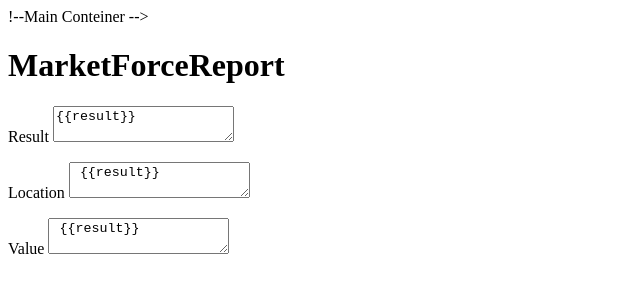
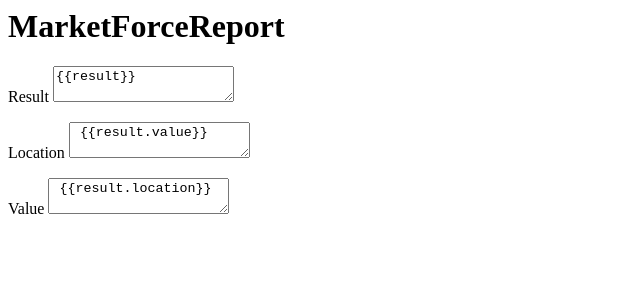
Before and after one commit to aaraszewska/markrtforceReport, a plain HTML site: page index.html in a window 1280 px wide. Shown: the whole page, without its empty margins (0-640 px from the left). Drawn offline with Linux system fonts and the light colour scheme.

Commit message:
Update index.html

```diff
--- a/index.html
+++ b/index.html
@@ -1,5 +1,4 @@
-
-!--Main Conteiner -->
+<!--Main Conteiner -->
 <div id="main">
   <h1>MarketForceReport</h1>
 
@@ -8,11 +7,9 @@
          <p><label>Result</label>
             <textarea v-model="fetchAPIData">{{result}}</textarea></p>
          <p><label>Location</label>
-      <textarea v-model="setValue"> {{result}}</textarea></p>
-
+            <textarea v-model="getValue"> {{result.value}}</textarea></p>
          <p><label>Value</label>
-    <textarea v-model="setLocation"> {{result}}</textarea></p>
+       <textarea v-model="getLocation"> {{result.location}}</textarea></p>
 
   </div>
-
  </div>
```
Lines whose indentation alone changed are shown as unchanged.
